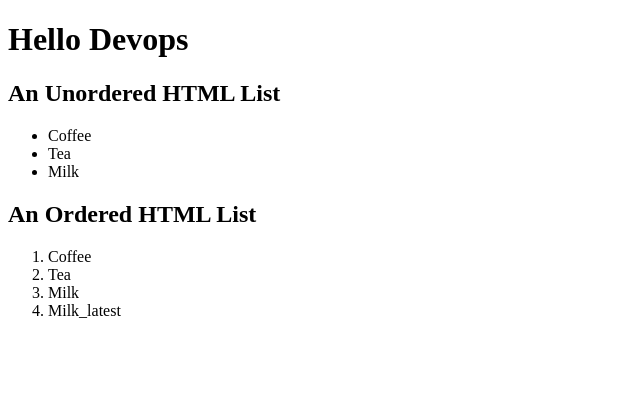
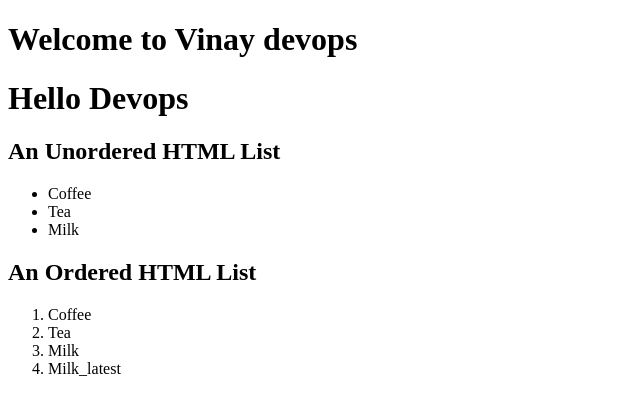
Before and after one commit to vinaykumarveeraboina/Tagexample, a plain HTML site: page index.html in a window 1280 px wide. Shown: the whole page, without its empty margins (0-640 px from the left). Drawn offline with Linux system fonts and the light colour scheme.

Commit message:
Update index.html
Update index.html

```diff
--- a/index.html
+++ b/index.html
@@ -1,6 +1,7 @@
 <!DOCTYPE html>
 <html>
 <body>
+  <h1> Welcome to Vinay devops</h1>
 <h1> Hello Devops <h1>
 <h2>An Unordered HTML List</h2>
 
```
